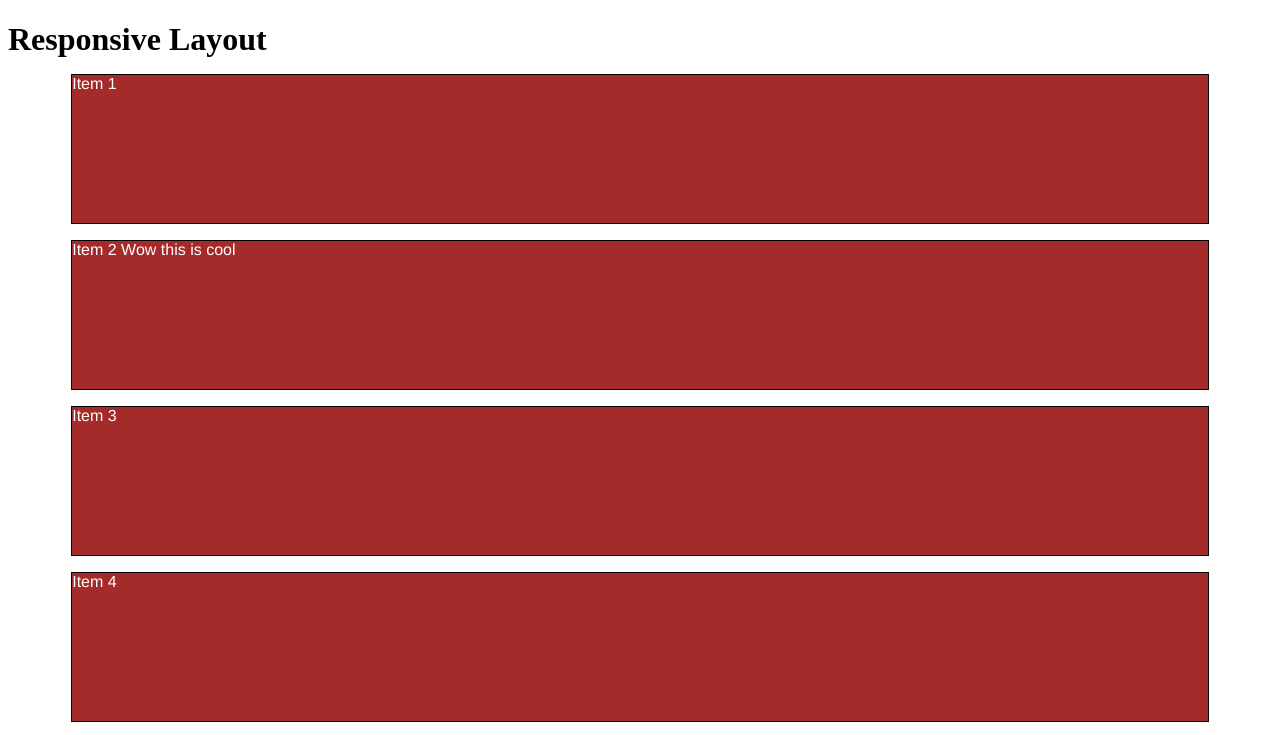
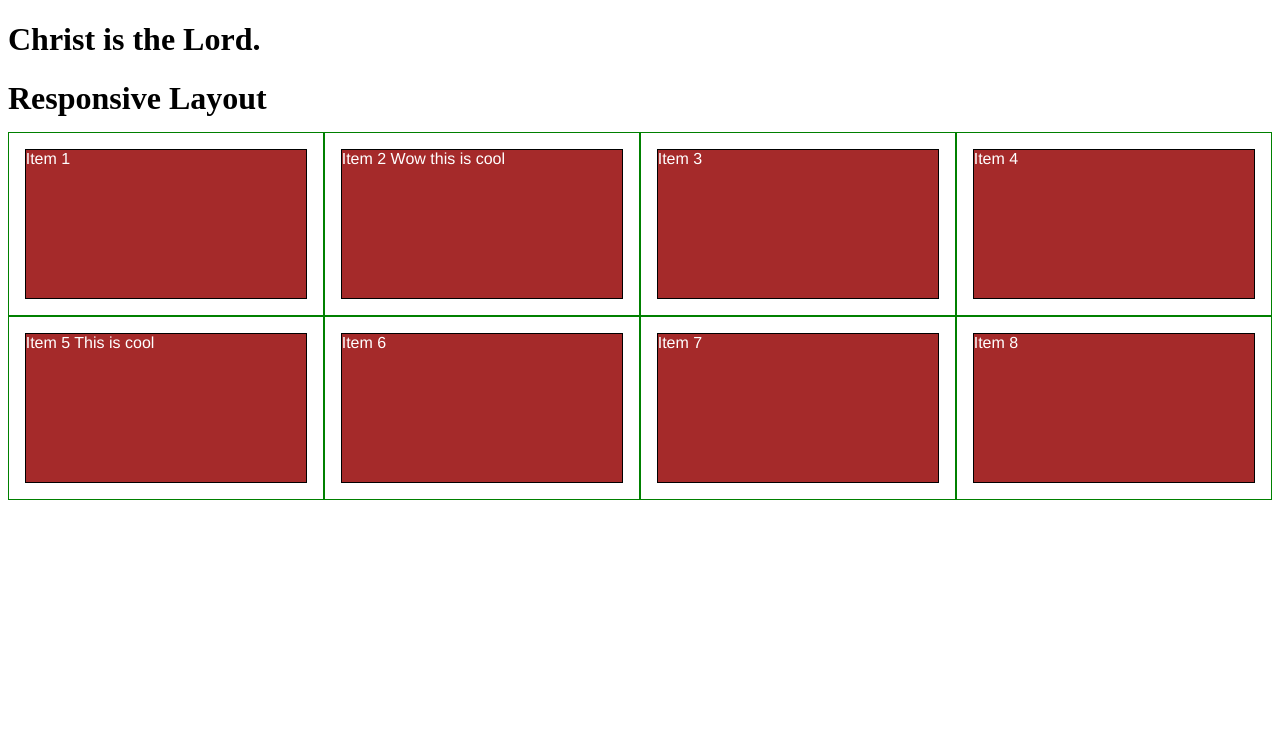
Before and after one commit to wallabeez/coursera, a plain HTML site: page mod2-solutions/index.html in a window 1280 px wide. Shown: the top 735 px of the page. Drawn offline with Linux system fonts and the light colour scheme.

Commit message:
Update index.html

```diff
--- a/mod2-solutions/index.html
+++ b/mod2-solutions/index.html
@@ -28,8 +28,6 @@ p {
 .row {
   width: 100%;
 }
-
-<h1> Christ is the Lord. </h1>
 
 /********** Large devices only **********/
 @media (min-width: 1200px) {
@@ -122,6 +120,7 @@ p {
 </style>
 </head>
 <body>
+<h1> Christ is the Lord. </h1>
 <h1>Responsive Layout</h1>
 
 <div class="row">
```
